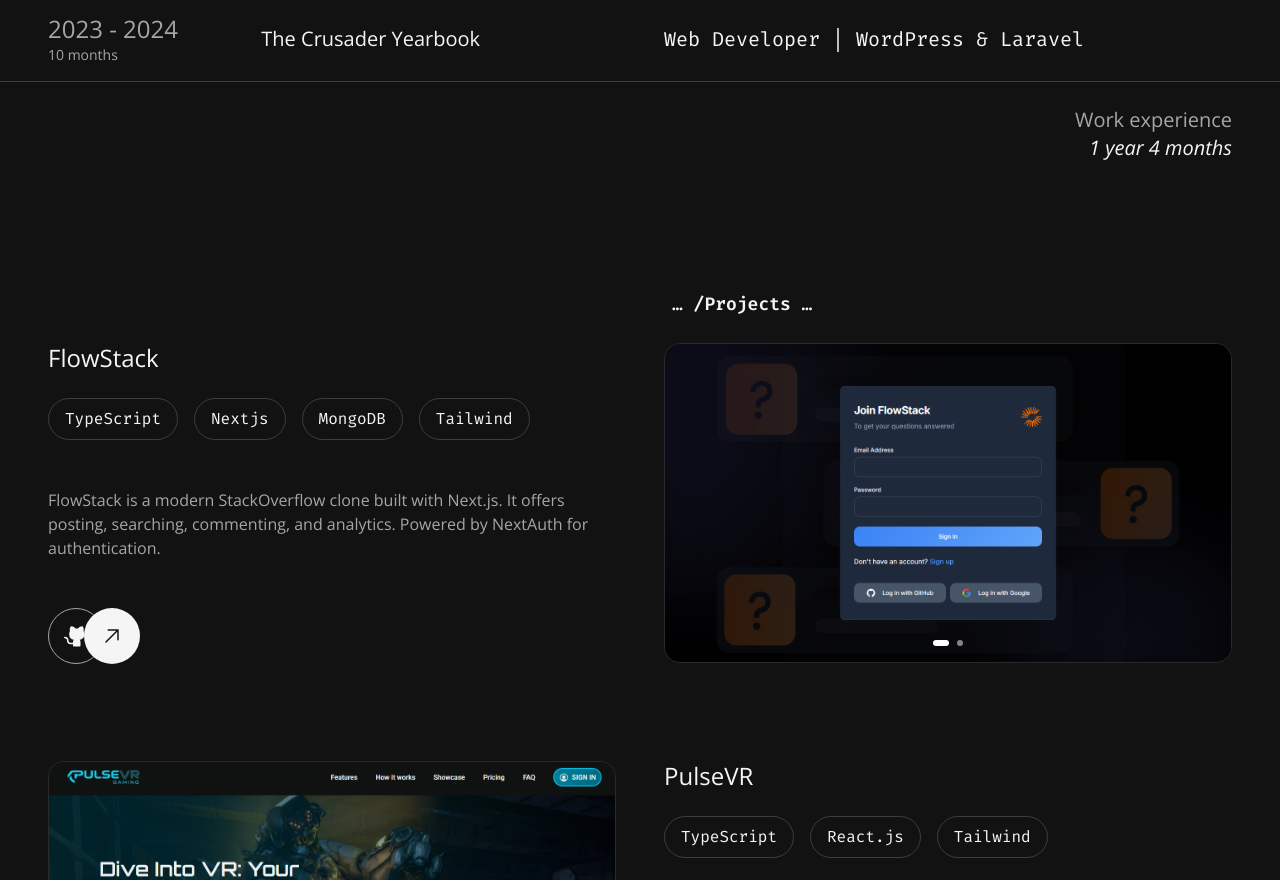
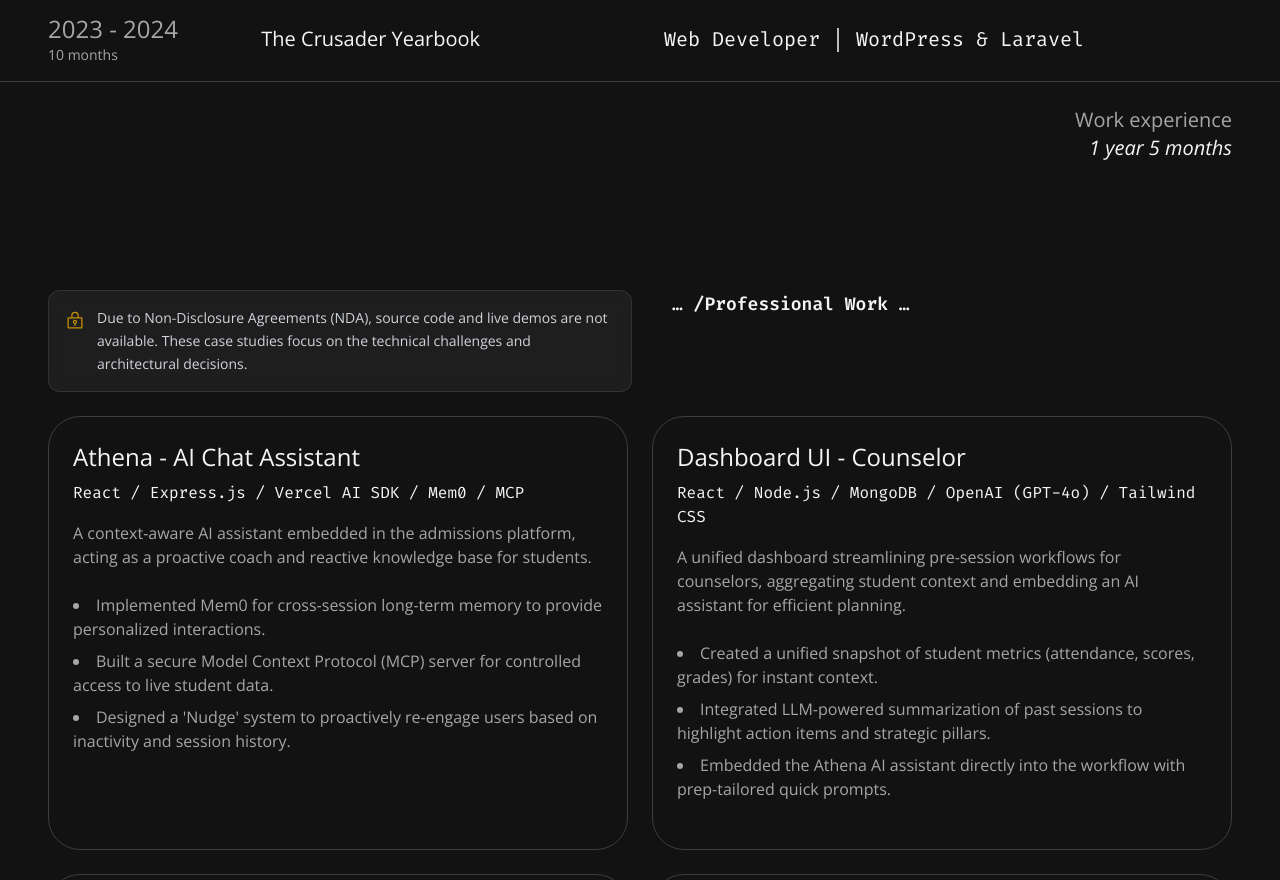
Before and after one commit to janrizmlibres/dev-portfolio, a React (Vite) app: page / in a window 1280 px wide. Shown: the part 1920-2800 px from the top of the page. Built offline with nearby package versions, Linux system fonts and the light colour scheme.

Commit message:
add professional projects

```diff
--- a/src/App.tsx
+++ b/src/App.tsx
@@ -5,6 +5,7 @@ import About from "./components/About";
 import Footer from "./components/Footer";
 import Header from "./components/Header";
 import Hero from "./components/Hero";
+import ProfessionalWork from "./components/ProfessionalWork";
 import Projects from "./components/Projects";
 import Socials from "./components/Socials";
 import BreakpointProvider from "./providers/breakpointProvider";
@@ -18,6 +19,7 @@ function App() {
       <Hero />
       <Socials />
       <About />
+      <ProfessionalWork />
       <Projects />
       <Footer />
 
--- a/src/components/About.tsx
+++ b/src/components/About.tsx
@@ -135,8 +135,8 @@ const About = () => {
 
         <WorkPanel
           years="2025"
-          duration="3 months"
-          company="Tolstoy"
+          duration="4 months"
+          company="XFusion"
           role="Full-stack Developer"
           tech="TanStack & AWS"
         />
@@ -161,7 +161,7 @@ const About = () => {
           className="custom-container mt-6 px-4 text-right text-xl sm:px-8 lg:px-12"
         >
           <p className="text-gray-100">Work experience</p>
-          <p className="italic">1 year 4 months</p>
+          <p className="italic">1 year 5 months</p>
         </motion.div>
       </section>
     </section>
--- /dev/null
+++ b/src/components/ProfessionalWork.tsx
@@ -0,0 +1,175 @@
+import { LockKeyIcon } from "@phosphor-icons/react";
+import { motion } from "motion/react";
+
+import { animateOnScroll, fadeRight, fadeUp } from "../animation";
+import { cn } from "../utils";
+
+interface ProjectProps {
+  title: string;
+  tech: string;
+  description: string;
+  contributions: string[];
+}
+
+const projects: ProjectProps[] = [
+  {
+    title: "Athena - AI Chat Assistant",
+    tech: "React / Express.js / Vercel AI SDK / Mem0 / MCP",
+    description:
+      "A context-aware AI assistant embedded in the admissions platform, acting as a proactive coach and reactive knowledge base for students.",
+    contributions: [
+      "Implemented Mem0 for cross-session long-term memory to provide personalized interactions.",
+      "Built a secure Model Context Protocol (MCP) server for controlled access to live student data.",
+      "Designed a 'Nudge' system to proactively re-engage users based on inactivity and session history.",
+    ],
+  },
+  {
+    title: "Dashboard UI - Counselor",
+    tech: "React / Node.js / MongoDB / OpenAI (GPT-4o) / Tailwind CSS",
+    description:
+      "A unified dashboard streamlining pre-session workflows for counselors, aggregating student context and embedding an AI assistant for efficient planning.",
+    contributions: [
+      "Created a unified snapshot of student metrics (attendance, scores, grades) for instant context.",
+      "Integrated LLM-powered summarization of past sessions to highlight action items and strategic pillars.",
+      "Embedded the Athena AI assistant directly into the workflow with prep-tailored quick prompts.",
+    ],
+  },
+  {
+    title: "Dashboard UI - Crawler",
+    tech: "React / TypeScript / MongoDB / Recharts / Tailwind CSS",
+    description:
+      "A comprehensive dashboard and orchestration layer for managing multi-stage web crawling operations, providing real-time visibility and control over data acquisition.",
+    contributions: [
+      "Developed a real-time dashboard visualizing pipeline KPIs, success rates, and error counts.",
+      "Created interactive job controls for initiating crawls across data categories with immediate feedback.",
+      "Implemented saturation monitoring to detect duplicate data spikes and optimize resource usage.",
+    ],
+  },
+  {
+    title: "AI-Assisted Crawler",
+    tech: "TypeScript / Firecrawl / OpenAI / Grok / Google Places API",
+    description:
+      "A configurable, multi-stage crawling and enrichment pipeline that discovers, normalizes, enriches, and deduplicates opportunities data for downstream search and matching.",
+    contributions: [
+      "Designed a fault-tolerant, 5-stage pipeline for extraction, deduplication, enrichment, and storage.",
+      "Implemented two-layer vector-based deduplication to reduce API costs and duplicate records.",
+      "Built an orchestration layer to manage crawl lifecycles, token budgets, and error handling with Slack alerts.",
+    ],
+  },
+  {
+    title: "Data Maintenance Pipeline",
+    tech: "LLMs (Grok, OpenAI) / Mapbox / Slack Integration",
+    description:
+      "An autonomous background maintenance system that validates, standardizes, and enriches dataset records to ensure data freshness and quality without manual intervention.",
+    contributions: [
+      "Implemented AI-driven updates using structured LLM outputs to parse and standardize records.",
+      "Built automated link validation and geocoding enrichment for location-based data.",
+      "Designed lifecycle management to identify and remove obsolete or incomplete records.",
+    ],
+  },
+  {
+    title: "End-to-End Testing Suite",
+    tech: "Playwright / TypeScript / Node.js / Allure Report",
+    description:
+      "A comprehensive automated E2E testing suite ensuring platform reliability across complex user ecosystems and critical workflows for multiple user roles.",
+    contributions: [
+      "Constructed a role-based test architecture for targeted execution across 8 distinct user personas.",
+      "Optimized authentication strategies by reusing session states to reduce test execution time.",
+      "Integrated stealth mode techniques to mimic human behavior and bypass bot detection.",
+    ],
+  },
+  {
+    title: "Performance Testing Suite",
+    tech: "TypeScript / k6 / Node.js / Webpack",
+    description:
+      "A robust performance testing framework designed to validate system scalability, identify bottlenecks, and ensure reliability under high-concurrency scenarios.",
+    contributions: [
+      "Simulated realistic user journeys (browsing, uploads, checkout) to mimic production usage.",
+      "Implemented dynamic load generation to simulate organic traffic growth and spikes.",
+      "Identified system breaking points and specific bottlenecks to guide infrastructure improvements.",
+    ],
+  },
+];
+
+const ProfessionalWork = () => {
+  return (
+    <section className="custom-container relative mb-32 px-4 sm:px-8 lg:px-12">
+      <div id="professional-work" className="absolute -top-32"></div>
+
+      <div className="grid grid-cols-5 gap-4 lg:grid-cols-6">
+        <motion.div
+          {...animateOnScroll(fadeRight)}
+          className="col-span-5 mb-6 flex items-start gap-3 rounded-xl border border-white/10 bg-white/5 p-4 backdrop-blur-sm md:col-span-3 md:mb-6 lg:col-span-3"
+        >
+          <LockKeyIcon className="mt-1 shrink-0 text-xl text-yellow-500/80" />
+          <p className="text-sm leading-relaxed text-gray-300">
+            Due to Non-Disclosure Agreements (NDA), source code and live demos
+            are not available. These case studies focus on the technical
+            challenges and architectural decisions.
+          </p>
+        </motion.div>
+
+        <motion.h2
+          {...animateOnScroll(fadeRight)}
+          className="col-span-3 mb-6 pl-6 subheading md:col-start-4"
+        >
+          &hellip; /Professional Work &hellip;
+        </motion.h2>
+      </div>
+
+      <div className="grid gap-6 md:grid-cols-2">
+        {projects.map((project, index) => (
+          <ProfessionalProjectCard key={index} {...project} />
+        ))}
+      </div>
+    </section>
+  );
+};
+
+const ProfessionalProjectCard = ({
+  title,
+  tech,
+  description,
+  contributions,
+}: ProjectProps) => {
+  return (
+    <motion.div
+      {...animateOnScroll(fadeUp)}
+      className={cn(
+        "group relative cursor-default overflow-hidden rounded-4xl border-1 border-gray-200 p-5 sm:p-6",
+        "flex flex-col justify-between transition-colors duration-600 ease-in-out hover:duration-800",
+        "active:duration-800"
+      )}
+    >
+      <div>
+        <h4 className="mb-2 text-xl lg:text-2xl transition-colors duration-600 ease-in-out group-hover:text-gray-200 group-active:text-gray-200">
+          {title}
+        </h4>
+        <div className="mb-4 flex flex-wrap gap-2 font-fira-code duration-600 ease-in-out group-hover:text-gray-200 group-active:text-gray-200">
+          {tech}
+        </div>
+
+        <p className="mb-6 text-gray-100 transition-colors duration-600 ease-in-out group-hover:text-gray-200 group-active:text-gray-200">
+          {description}
+        </p>
+
+        <ul className="mb-6 list-inside list-disc space-y-2 text-gray-100 transition-colors duration-600 ease-in-out group-hover:text-gray-200 group-active:text-gray-200">
+          {contributions.map((item, i) => (
+            <li key={i}>{item}</li>
+          ))}
+        </ul>
+      </div>
+
+      <span
+        className={cn(
+          "absolute top-1/2 left-1/2 -z-1 m-[-75%] h-0 w-3/2 translate-z-0 scale-0 rounded-full",
+          "bg-light-100 object-contain pt-[150%] opacity-100",
+          "transition-all duration-600 ease-in-out group-hover:scale-100 group-hover:duration-800",
+          "group-active:scale-100 group-active:duration-800"
+        )}
+      ></span>
+    </motion.div>
+  );
+};
+
+export default ProfessionalWork;
--- a/src/components/Projects.tsx
+++ b/src/components/Projects.tsx
@@ -14,7 +14,7 @@ const Projects = () => {
           {...animateOnScroll(fadeRight)}
           className="col-span-3 mb-6 pl-6 subheading md:col-start-4"
         >
-          &hellip; /Projects &hellip;
+          &hellip; /Personal projects &hellip;
         </motion.h2>
       </div>
 
```
